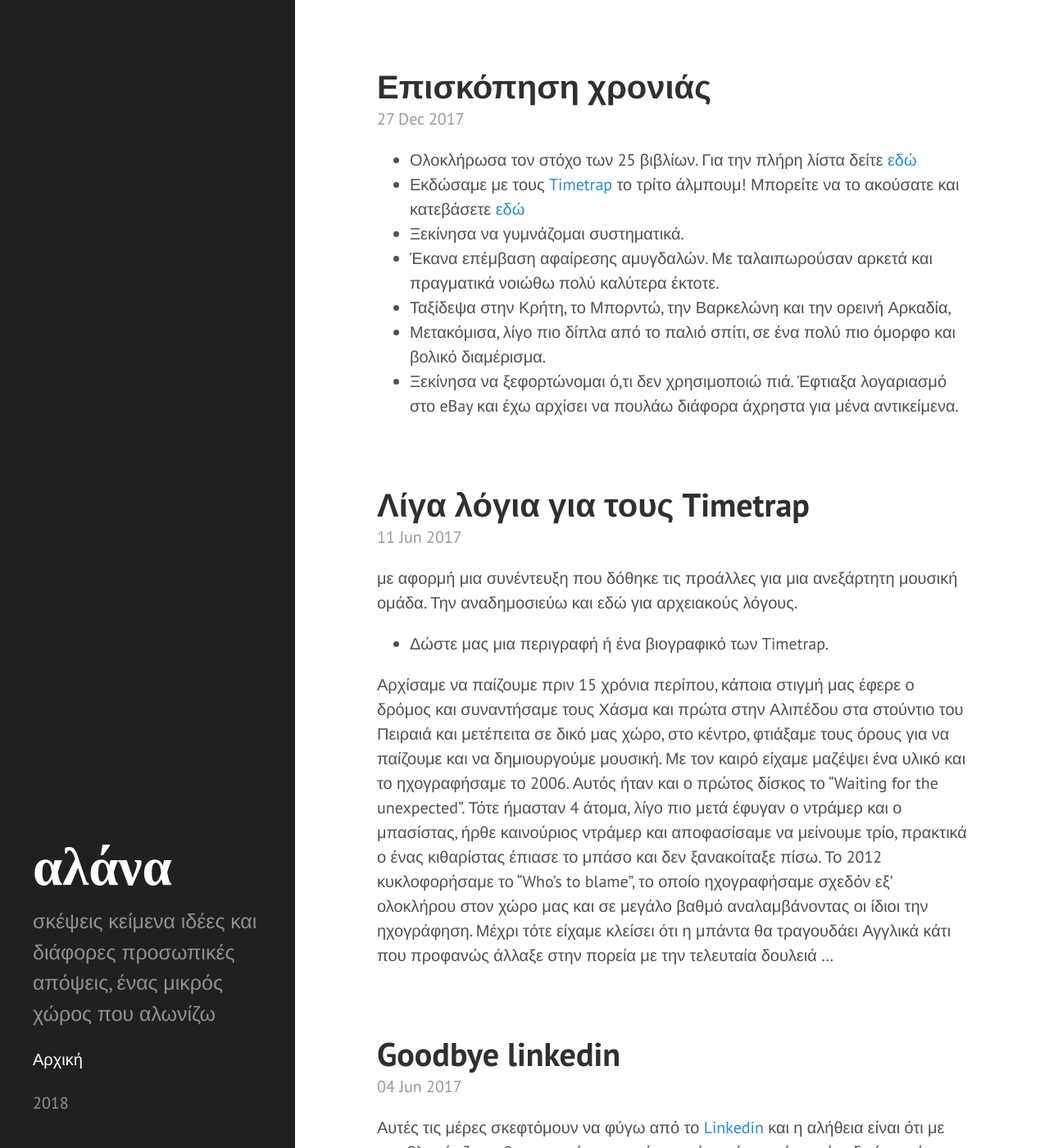
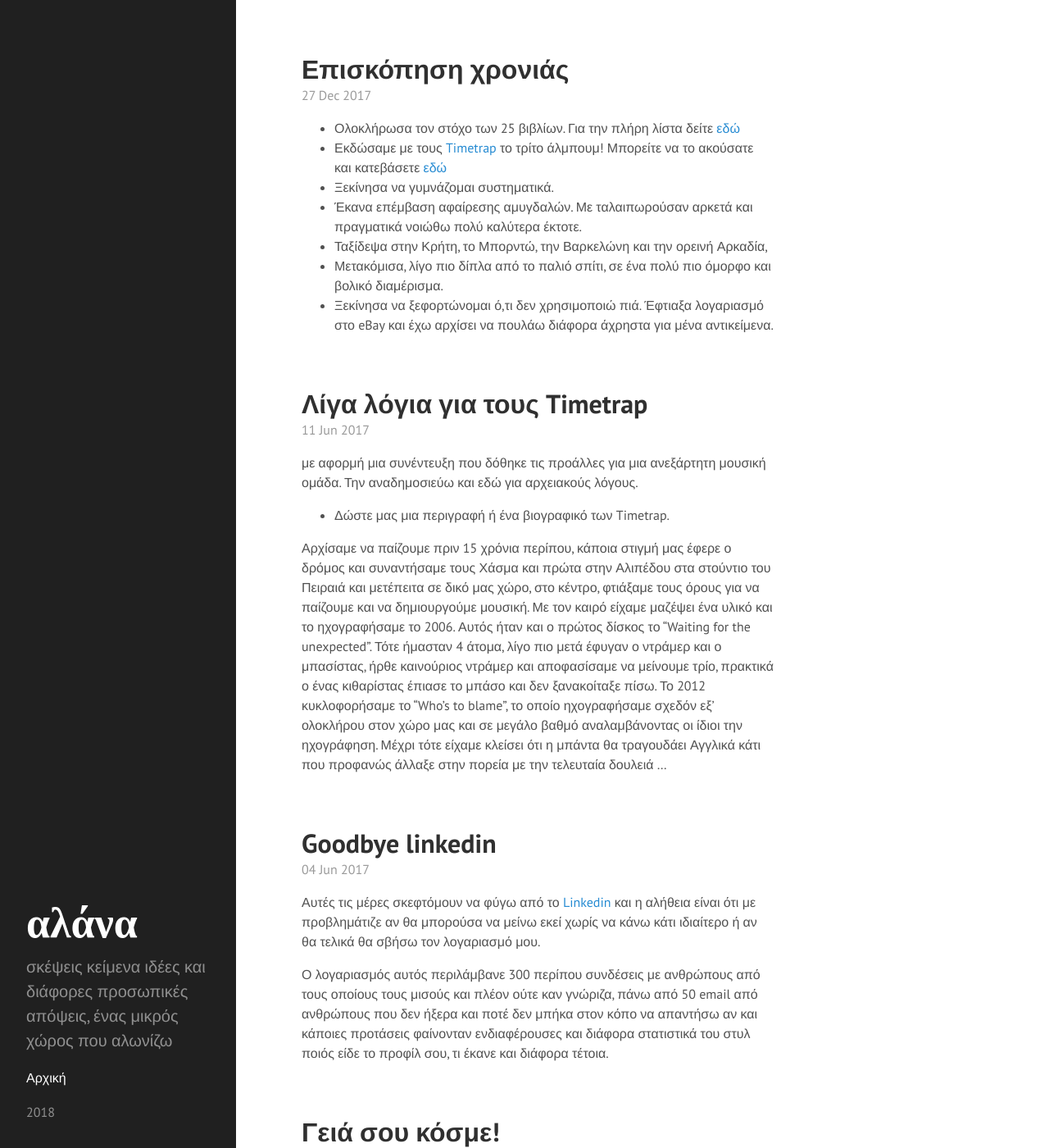
Before and after one commit to chief/chief.github.io, a Jekyll site: the page built from index.html, in a window 1280 px wide and 1400 px high. Shown: the whole window at 82% size. Built offline with Jekyll 4.4.1, drawn with Linux system fonts in a browser that asks for light colours; the list of posts is cut into pages by our own code.

Commit message:
Shrink font sizes

```diff
--- a/public/css/hyde.css
+++ b/public/css/hyde.css
@@ -34,14 +34,19 @@
 html {
   font-family: "PT Sans", Helvetica, Arial, sans-serif;
 }
-@media (min-width: 48em) {
+@media (min-width: 48rem) {
   html {
     font-size: 16px;
   }
 }
-@media (min-width: 58em) {
+@media (min-width: 64rem) {
   html {
-    font-size: 20px;
+    font-size: 16px;
+  }
+}
+@media (min-width: 80rem) {
+  html {
+    font-size: 16px;
   }
 }
 
```
